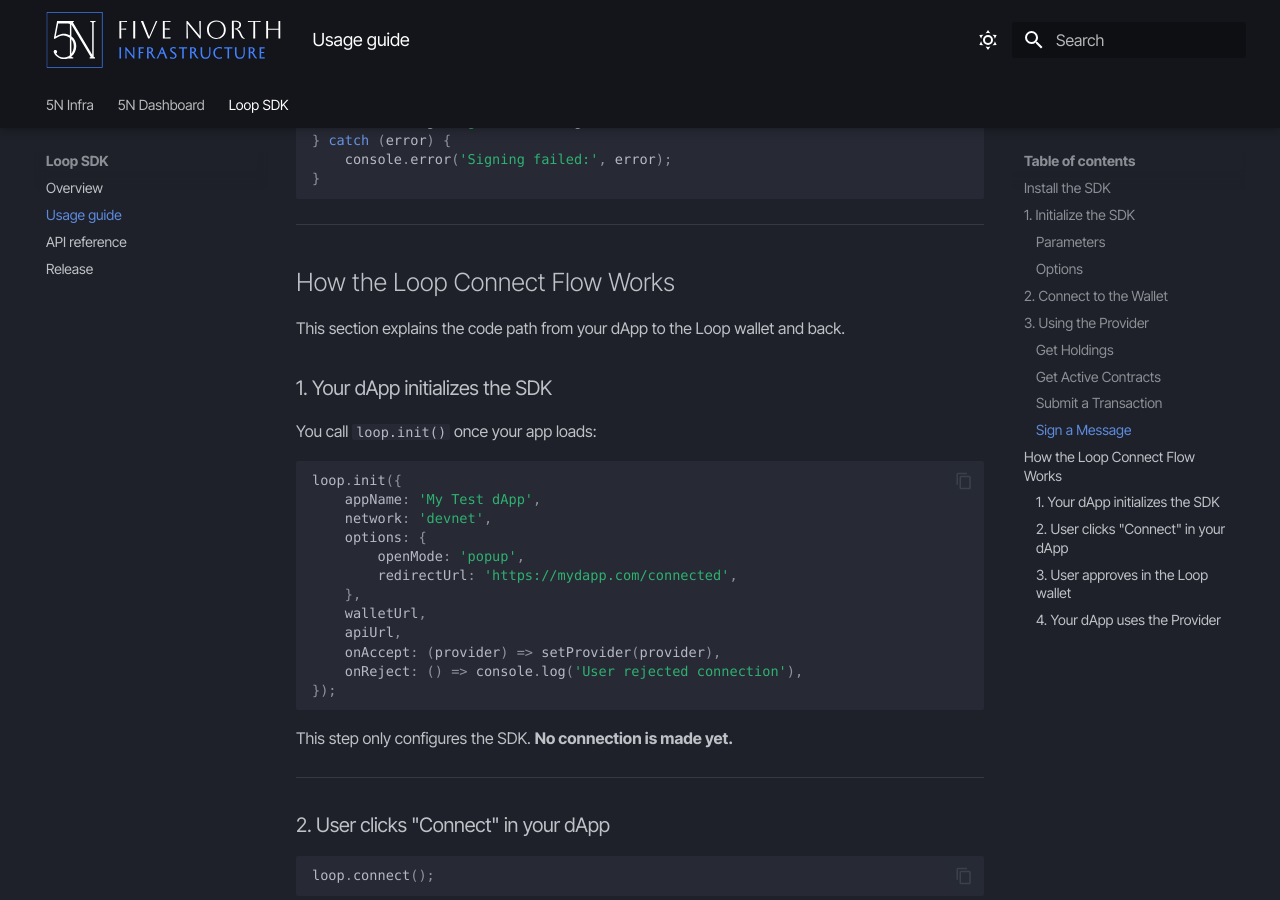
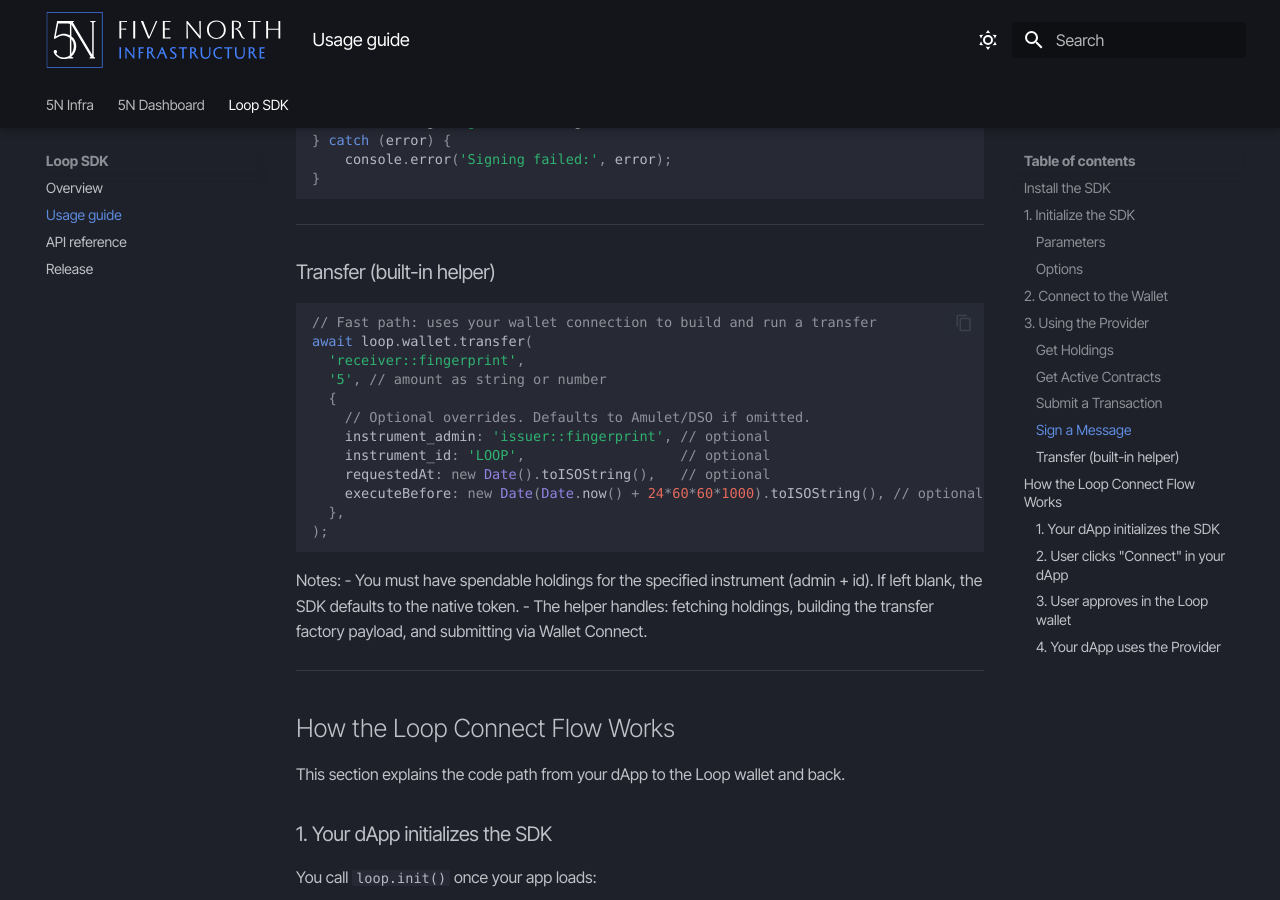
Before and after one commit to fivenorth-io/docs, an MkDocs documentation site: the page built from docs/loop-sdk/usage.md, in a window 1280 px wide and 900 px high, scrolled down 3268 px. Built offline with MkDocs 1.6.1 and Material for MkDocs 9.7.7, drawn with Linux system fonts in a browser that asks for light colours; some web fonts are replaced.

Commit message:
update with transfer (#5)

````diff
--- a/docs/loop-sdk/usage.md
+++ b/docs/loop-sdk/usage.md
@@ -158,6 +158,29 @@
 
 ---
 
+### Transfer (built-in helper)
+
+```javascript
+// Fast path: uses your wallet connection to build and run a transfer
+await loop.wallet.transfer(
+  'receiver::fingerprint',
+  '5', // amount as string or number
+  {
+    // Optional overrides. Defaults to Amulet/DSO if omitted.
+    instrument_admin: 'issuer::fingerprint', // optional
+    instrument_id: 'LOOP',                   // optional
+    requestedAt: new Date().toISOString(),   // optional
+    executeBefore: new Date(Date.now() + 24*60*60*1000).toISOString(), // optional
+  },
+);
+```
+
+Notes:
+- You must have spendable holdings for the specified instrument (admin + id). If left blank, the SDK defaults to the native token.
+- The helper handles: fetching holdings, building the transfer factory payload, and submitting via Wallet Connect.
+
+---
+
 ## How the Loop Connect Flow Works
 
 This section explains the code path from your dApp to the Loop wallet and back.
````
Also changed, not shown: docs/loop-sdk/release.md (+12 -0 lines).
